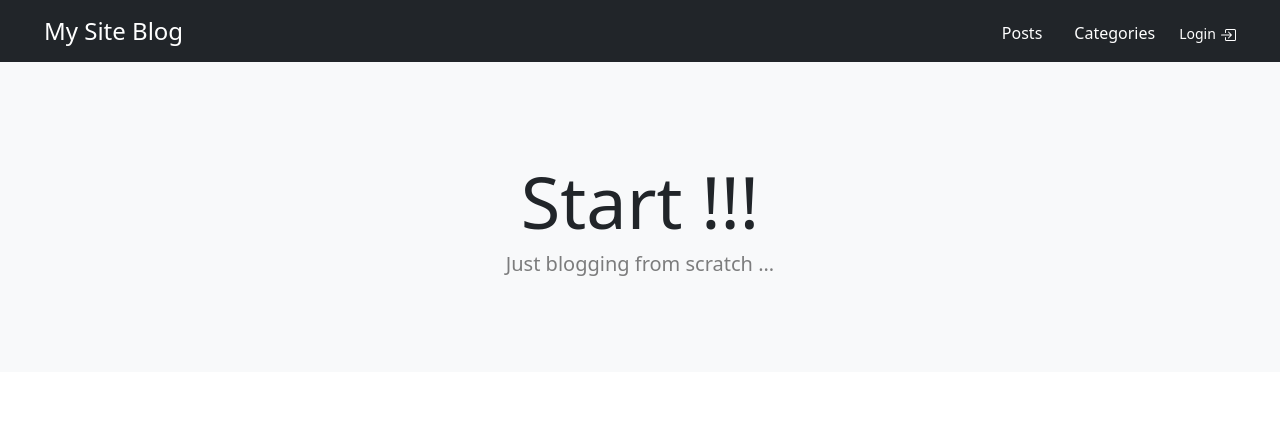
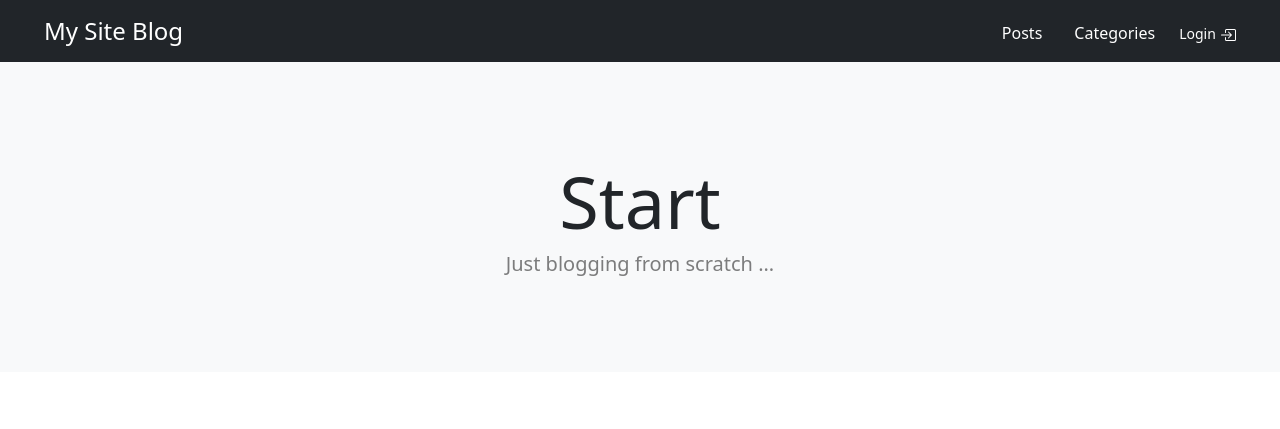
Before and after one commit to CodeIsaMystic/php-basic-blog, a PHP site: template views/post/index.php in a window 1280 px wide. Shown: the top 429 px of the page. Run offline with PHP 8.4, Linux system fonts and the light colour scheme; the template is opened without the code that fills it, so the values that code supplies are empty.

Commit message:
removed h1 test

```diff
--- a/views/post/index.php
+++ b/views/post/index.php
@@ -16,7 +16,7 @@ $link = $router->url('home');
 
 <!--  HEADING POSTS INDEX  -->
 <div class="container-fluid bg-light m-0 px-0 py-5">
-  <h1 class="display-2 text-center pt-5 m-0">Start !!!</h1>
+  <h1 class="display-2 text-center pt-5 m-0">Start</h1>
   <h5 class="text-center text-black-50 fw-light m-0 pb-5 pt-2">Just blogging from scratch ...</h5>
 </div>
 
```
